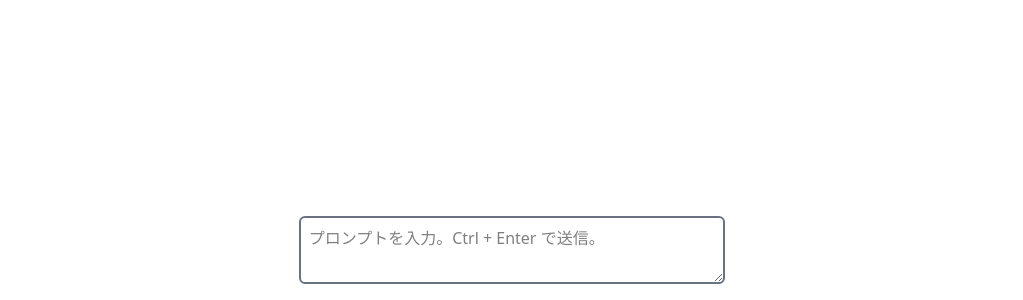
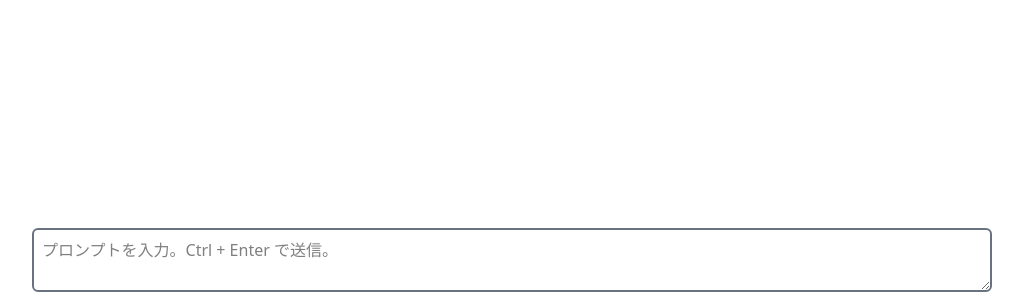
Before and after one commit to yokra9/prompt-api-sample, a React (Vite) app: page / in a window 1280 px wide. Shown: the part 500-800 px from the top of the page, without its empty margins (128-1151 px from the left). Built offline with nearby package versions, Linux system fonts and the light colour scheme.

Commit message:
細かな修正

```diff
--- a/src/App.tsx
+++ b/src/App.tsx
@@ -139,7 +139,7 @@ const App = () => {
 
   return (
     <>
-      <main className="relative h-dvh">
+      <main className="grid grid-rows-[auto_1fr_80px] h-dvh">
         <div className="grid grid-cols-2 gap-4 p-4">
           {messages.map((message) => (
             <div
@@ -156,9 +156,11 @@ const App = () => {
           ></div>
         </div>
 
-        <div className="absolute bottom-4 flex justify-center w-full">
+        <div />
+
+        <div className="flex justify-center w-full">
           <textarea
-            className="border-2 p-2 border-gray-500 rounded-md w-1/3"
+            className="border-2 m-2 p-2 border-gray-500 rounded-md w-3/4"
             placeholder="プロンプトを入力。Ctrl + Enter で送信。"
             onKeyDown={onkeydownHandler}
           />
```
